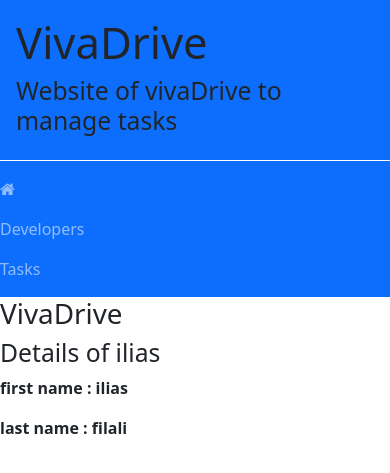
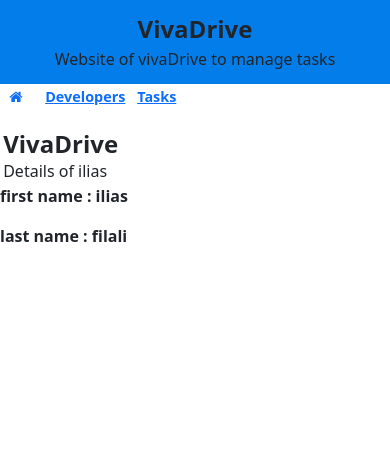
Before and after one commit to heisenbergili/dev_task, a Django app: page /developer/1/ in a window 390 px wide. Shown: the top 473 px of the page. Run offline with Django 4.2, Linux system fonts and the light colour scheme; data comes from the database, SQL or seed files in the repository; both versions use the stored data as it was after the commit.

Commit message:
Make the app compatible with the smartphone;)

```diff
--- a/vivaDriveProject/developer/views.py
+++ b/vivaDriveProject/developer/views.py
@@ -11,6 +11,7 @@ class IndexView(ListView):
     model = Developer
     template_name = 'developer/index.html'
     context_object_name = 'developers'
+
 
     def get_context_data(self, **kwargs):
         context = super(IndexView, self).get_context_data(**kwargs)
--- /dev/null
+++ b/vivaDriveProject/static/developer/css/styles.css
@@ -0,0 +1,120 @@
+header {
+    display: flex;
+    flex-direction: column;
+    justify-content: center;
+    align-items: center;
+    text-align: center;
+    height: 10vh;
+    width: 100%;
+    background-color: #027de9;
+    padding: 1rem;
+}
+
+h1 {
+    font-size: 2.5rem;
+    font-weight: bold;
+    margin: 0.2rem;
+}
+
+h2 {
+    font-size: 1.5rem;
+    margin: 0.2rem;
+}
+
+nav{
+    height: 5vh;
+    width: 100%;
+    padding-left: 2%;
+}
+
+nav ul {
+    display: flex;
+    gap: 1rem;
+    list-style: none;
+    padding: 0;
+    margin: 0;
+}
+
+nav li a{
+    padding: 10%;
+    font-size: 1rem;
+    font-weight: bold;
+}
+
+.cnt{
+    margin: 2%;
+}
+
+.scrl {
+    height: 60vh;
+    width: 100%;
+    overflow: auto;
+    -ms-overflow-style: none;
+}
+
+
+.scrl a:hover{
+    background-color: #4d92e6;
+    box-shadow: #0c5ba0 0 -6px 8px inset;
+    /* transform: scale(1.125); */
+    color: white;
+}
+
+form{
+    width: 100%;
+    display: flex;
+    justify-content: center;
+    flex-direction: row;
+
+}
+
+form * {
+    font-size: 1rem;
+    margin: 0.5rem;
+}
+
+button{
+    background-color: #027de9;
+    color: white;
+    border-radius: 8px;
+}
+
+button:hover {
+    background-color: #0970ee;
+    box-shadow: #22b7fc 0 -6px 8px inset;
+    transform: scale(1.125);
+  }
+
+
+
+
+@media (max-width: 768px) {
+    header {
+        padding: 0.5rem;
+        text-align: center;
+    }
+    h1 {
+        font-size: 1.5rem;
+    }
+    h2 {
+        font-size: 1rem;
+    }
+    nav ul li a {
+        font-size: 0.9rem;
+    }
+    form {
+        padding: 0.5rem;
+        margin-top: 1.5em;
+    }
+    form input{
+        width: 5.2rem;
+        margin-top: 0%;
+        margin-left: 0%;
+        margin-bottom: 0%;
+        margin-right: 0.5rem;
+    }
+    form button{
+        font-size: 1rem;
+        margin: 0%;
+    }
+}
--- a/vivaDriveProject/templates/_base.html
+++ b/vivaDriveProject/templates/_base.html
@@ -4,28 +4,30 @@
 <head>
     <meta charset="UTF-8">
     <meta name="viewport" content="width=device-width,initial-scale=1.0">
-    <title>{% block title %}MProject{% endblock title %}</title>
     <link href="https://cdn.jsdelivr.net/npm/bootstrap@5.0.2/dist/css/bootstrap.min.css" rel="stylesheet"
         integrity="sha384-EVSTQN3/azprG1Anm3QDgpJLIm9Nao0Yz1ztcQTwFspd3yD65VohhpuuCOmLASjC" crossorigin="anonymous">
     <link rel="stylesheet" href="https://cdnjs.cloudflare.com/ajax/libs/font-awesome/4.7.0/css/font-awesome.min.css">
+    {% load static %}
+    <link rel="stylesheet" href="{% static 'developer/css/styles.css' %}">
+    <title>{% block title %}MProject{% endblock title %}</title>
 </head>
 
 <body>
-    <header class="p-3 bg-primary">
-        <h1 class="display-1">VivaDrive</h1>
+    <header >
+        <h1 >VivaDrive</h1>
         <h2>Website of vivaDrive to manage tasks</h2>
     </header>
 
-    <nav class="navbar navbar-expand-sm bg-primary navbar-dark border-top border-white">
-        <ul class="navbar-nav">
-            <li id="nav-home" class="nav-item">
-                <a class="nav-link" href="#"><i class="fa fa-home"></i></a>
+    <nav >
+        <ul>
+            <li>
+                <a href="#"><i class="fa fa-home"></i></a>
             </li>
-            <li id="nav-dev" class="nav-item active">
-                <a class="nav-link" href="{% url 'developer:index' %}">Developers</a>
+            <li >
+                <a  href="{% url 'developer:index' %}">Developers</a>
             </li>
-            <li id="nav-task" class="nav-item">
-                <a class="nav-link" href="#">Tasks</a>
+            <li >
+                <a href="#">Tasks</a>
             </li>
         </ul>
     </nav>
--- a/vivaDriveProject/vivaDriveProject/settings.py
+++ b/vivaDriveProject/vivaDriveProject/settings.py
@@ -118,6 +118,10 @@ USE_TZ = True
 
 STATIC_URL = 'static/'
 
+STATICFILES_DIRS = [
+    BASE_DIR / "static",
+]
+
 # Default primary key field type
 # https://docs.djangoproject.com/en/4.1/ref/settings/#default-auto-field
 
```
Also changed, not shown: vivaDriveProject/templates/developer/index.html (+8 -5 lines), vivaDriveProject/db.sqlite3.
